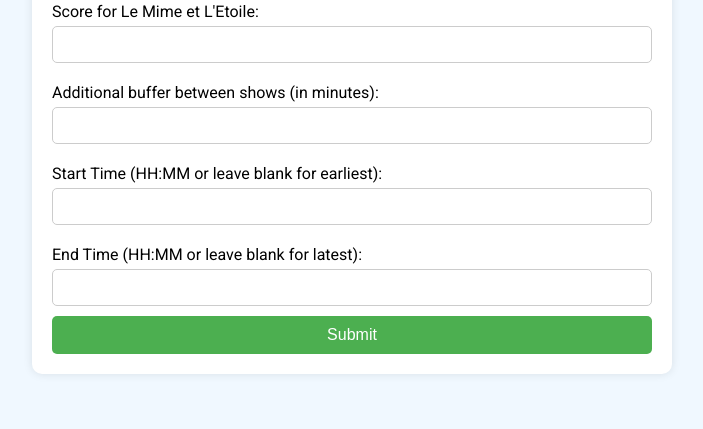
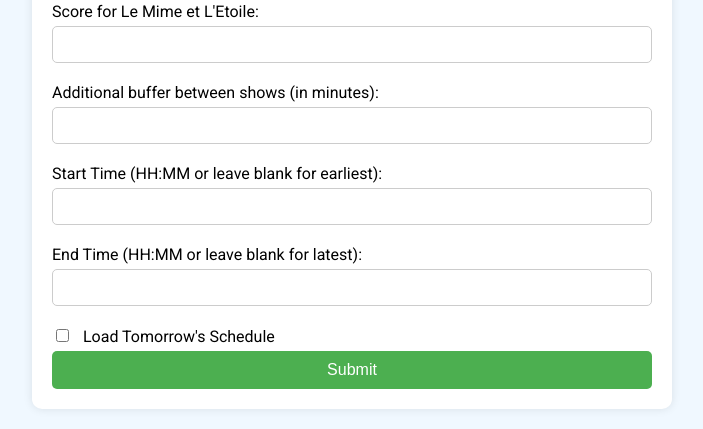
Before and after one commit to penntagon/PuyDuFouDayPlanner, a Flask app: page / in a window 1280 px wide. Shown: the part 615-1044 px from the top of the page, without its empty margins (288-991 px from the left). Before the commit the page ends 989 px from the top, so only its background shows below. Run offline with Flask 3, Linux system fonts and the light colour scheme.

Commit message:
Update index.html

```diff
--- a/templates/index.html
+++ b/templates/index.html
@@ -35,6 +35,9 @@
             border: 1px solid #ccc;
             border-radius: 5px;
         }
+        input[type="checkbox"] {
+            margin-right: 10px;
+        }
         button {
             display: block;
             width: 100%;
@@ -64,6 +67,9 @@
         <input type="text" name="begin_time">
         <label for="end_time">End Time (HH:MM or leave blank for latest):</label>
         <input type="text" name="end_time">
+        <label for="load_tomorrow">
+            <input type="checkbox" id="load_tomorrow" name="load_tomorrow"> Load Tomorrow's Schedule
+        </label>
         <button type="submit">Submit</button>
     </form>
 </body>
```
